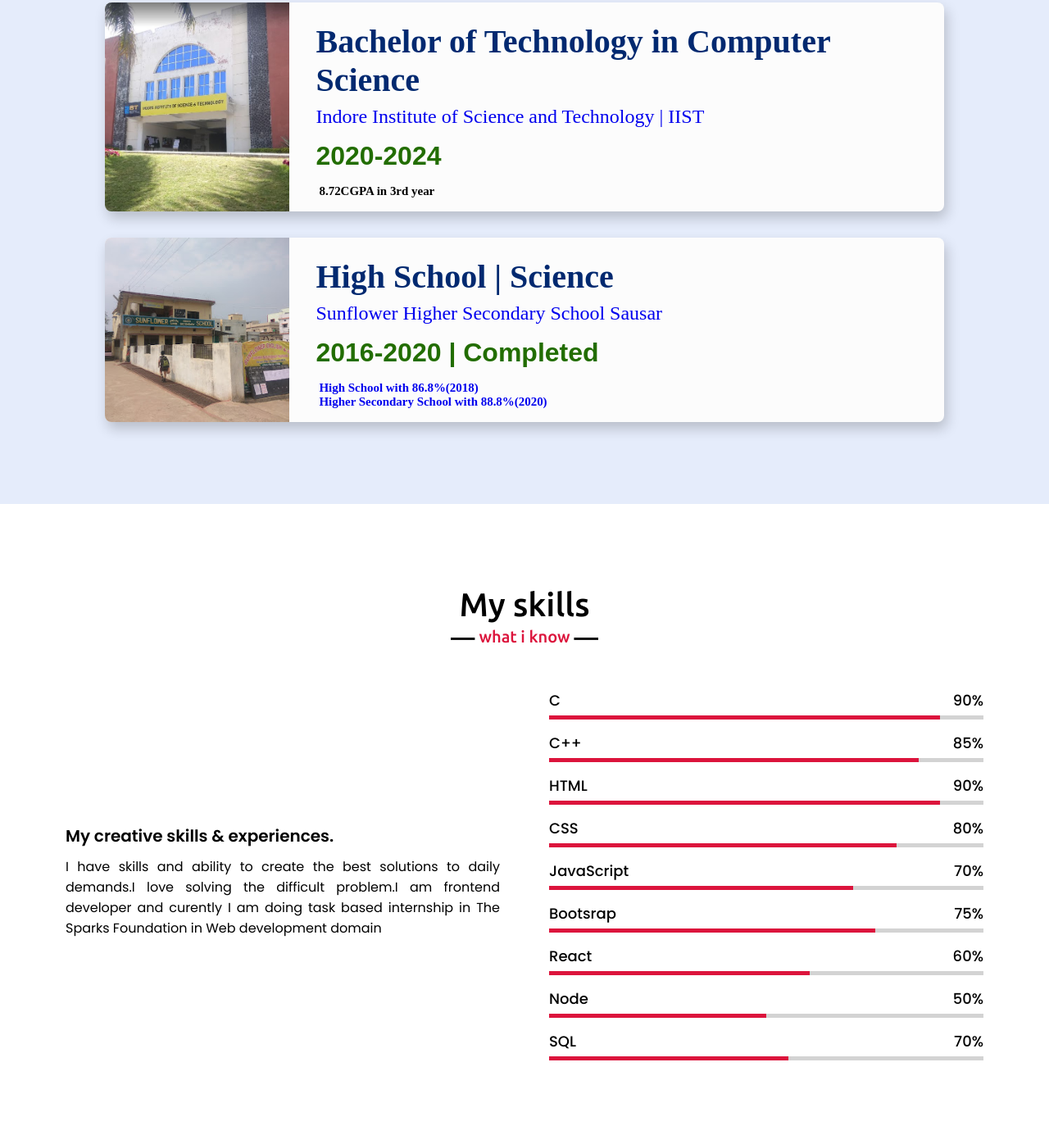
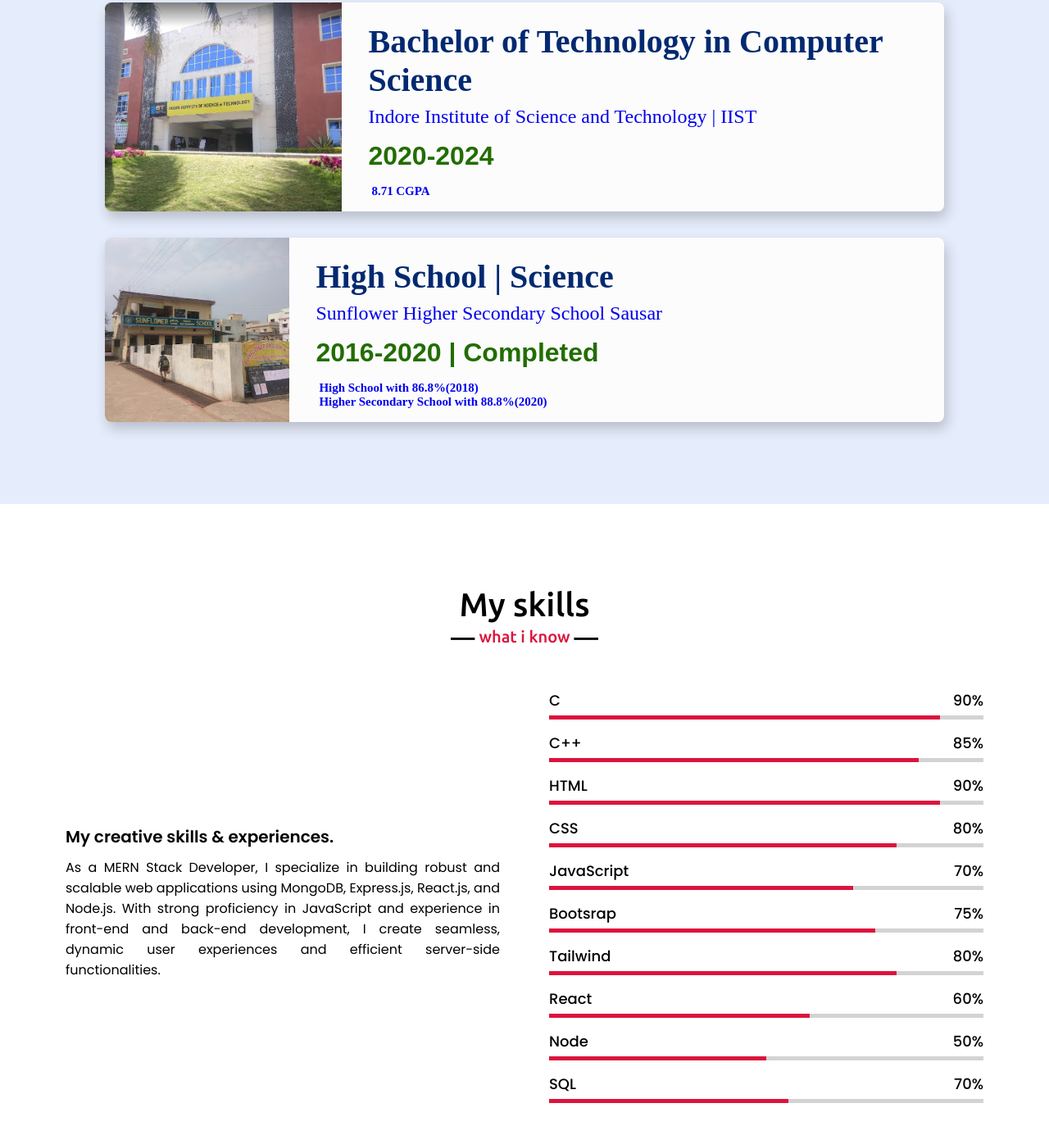
Before and after one commit to nikk022/Personal-Portfolio, a plain HTML site: page index.html in a window 1280 px wide. Shown: the part 1793-3178 px from the top of the page at 82% size. Drawn offline with nearby package versions, Linux system fonts and the light colour scheme.

Commit message:
first commit

```diff
--- a/index.html
+++ b/index.html
@@ -93,9 +93,8 @@
                 <div class="content">
                     <h3>Bachelor of Technology in Computer Science </h3>
                     <p>Indore Institute of Science and Technology | IIST</p>
-                    </a>
                     <h4>2020-2024 </h4>
-                    <h5>8.72CGPA in 3rd year</h5>
+                    <h5>8.71 CGPA </h5>
                 </div>
             </div>
 
@@ -161,7 +160,7 @@
             <div class="skills-content">
                 <div class="column left">
                     <div class="text">My creative skills & experiences.</div>
-                    <p> I have skills and ability to create the best solutions to daily demands.I love solving the difficult problem.I am frontend developer and curently I am doing task based internship in The Sparks Foundation in Web development domain</p>
+                    <p>As a MERN Stack Developer, I specialize in building robust and scalable web applications using MongoDB, Express.js, React.js, and Node.js. With strong proficiency in JavaScript and experience in front-end and back-end development, I create seamless, dynamic user experiences and efficient server-side functionalities. </p>
                     <!-- <a href="#">Read more</a> -->
                 </div>
 
@@ -214,6 +213,16 @@
                         </div>
                         <div class="line boot"></div>
                     </div>
+
+
+                    <div class="bars">
+                        <div class="info">
+                            <span>Tailwind</span>
+                            <span>80%</span>
+                        </div>
+                        <div class="line tail"></div>
+                    </div>
+
                     <div class="bars">
                         <div class="info">
                             <span>React</span>
--- a/style.css
+++ b/style.css
@@ -524,6 +524,9 @@ section .title::after{
 .skills-content .right .js::before{
     width: 70%;
 }
+.skills-content .right .tail::before{
+    width: 80%;
+}
 .skills-content .right .boot::before{
     width: 75%;
 }
```
